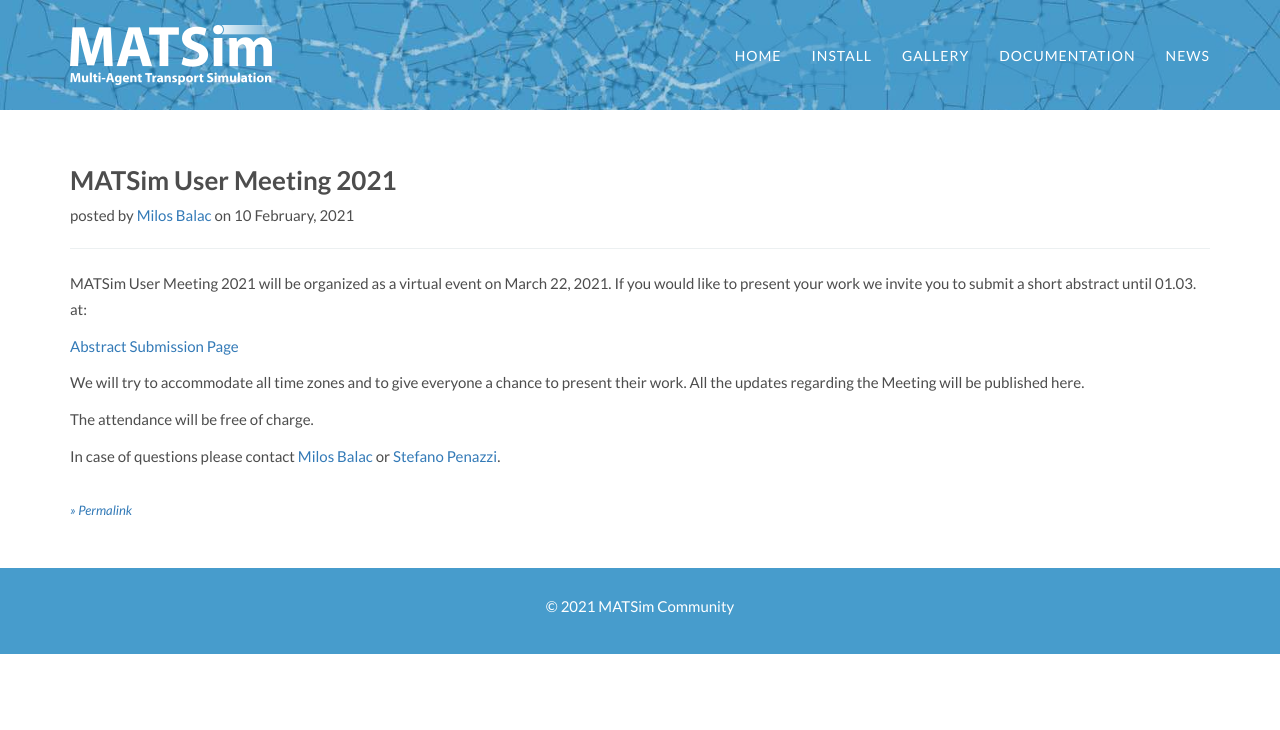
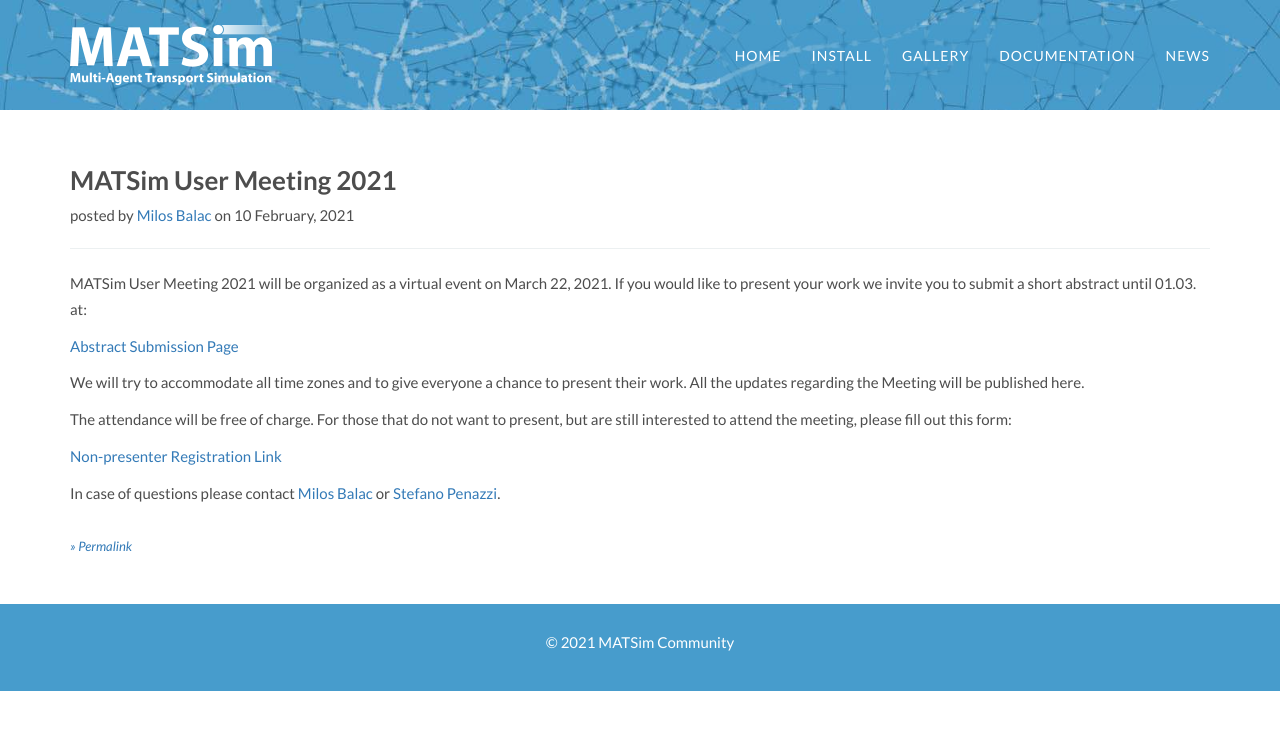
Before and after one commit to matsim-org/jekyll-website, a Jekyll site: the page built from _posts/2021-02-10-matsim-user-meeting-2021.md, in a window 1280 px wide. Shown: the top 730 px of the page. Built offline with Jekyll 4.4.1, drawn with Linux system fonts in a browser that asks for light colours; some web fonts are replaced.

Commit message:
Update 2021-02-10-matsim-user-meeting-2021.md

```diff
--- a/_posts/2021-02-10-matsim-user-meeting-2021.md
+++ b/_posts/2021-02-10-matsim-user-meeting-2021.md
@@ -11,6 +11,8 @@
 
 We will try to accommodate all time zones and to give everyone a chance to present their work. All the updates regarding the Meeting will be published here.
 
-The attendance will be free of charge.
+The attendance will be free of charge. For those that do not want to present, but are still interested to attend the meeting, please fill out this form:
+
+[Non-presenter Registration Link](https://forms.gle/dMAg9bevXFci6jCd9)
 
 In case of questions please contact [Milos Balac](mailto:milos.balac@ivt.baug.ethz.ch?subject=MUM2021) or [Stefano Penazzi](mailto:stefano.penazzi@ivt.baug.ethz.ch?subject=MUM2021).
```
